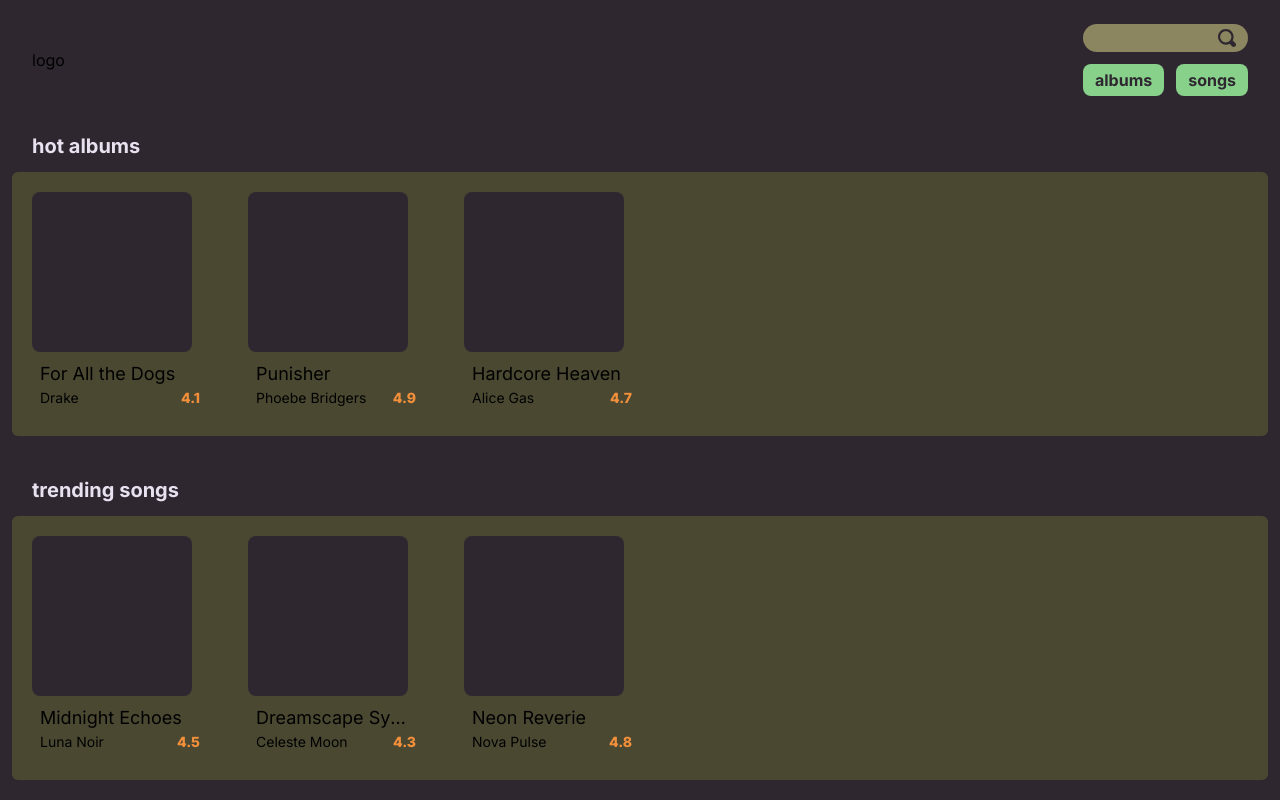
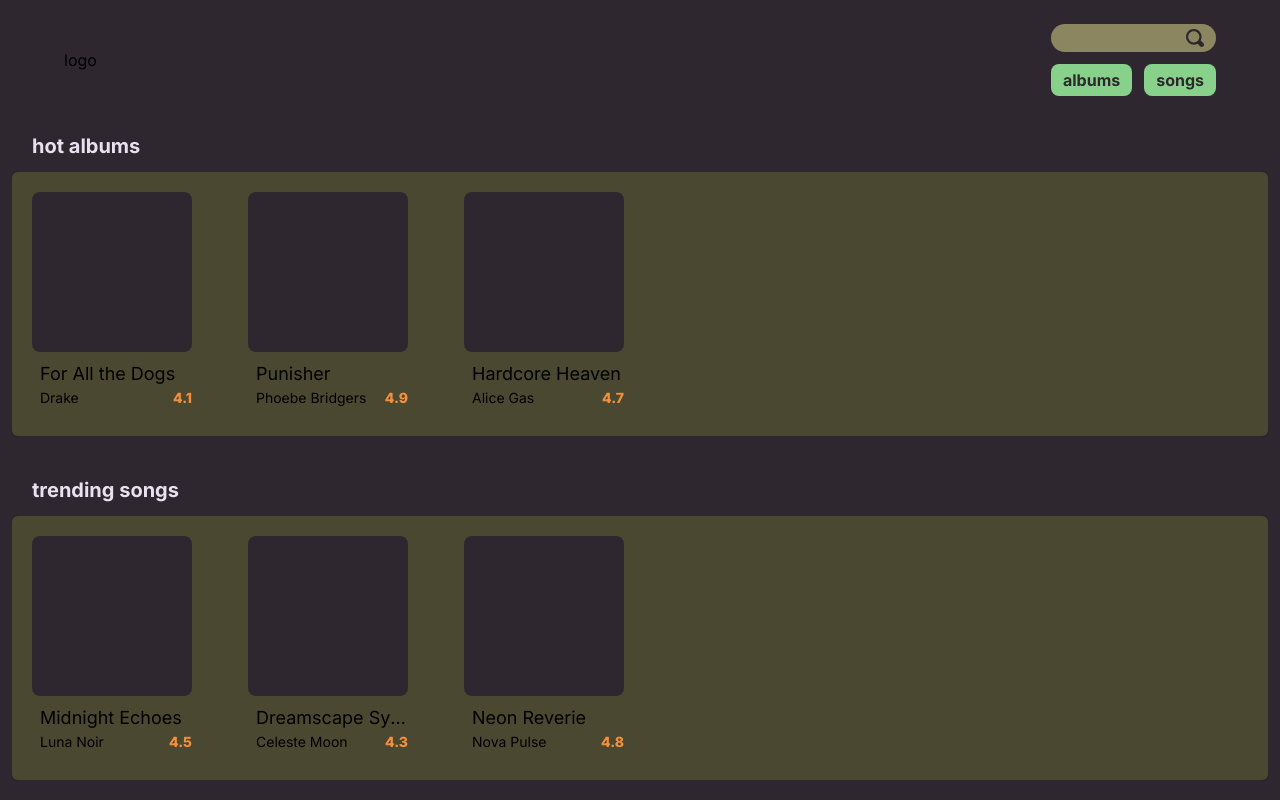
Before and after one commit to joshlarue/lbfm, a Next.js app: page / in a window 1280 px wide. Shown: the top 800 px of the page. Built offline with nearby package versions, Linux system fonts and the light colour scheme.

Commit message:
added links to headers

```diff
--- a/src/app/components/CarouselItem.js
+++ b/src/app/components/CarouselItem.js
@@ -6,7 +6,7 @@ export default function CarouselItem(props) {
             <div className="flex justify-between p-2">
               <div className="flex flex-col w-full">
                 <p className="text-lg w-[20vh] truncate">{props.itemName}</p>
-                <div className="flex w-full justify-between">
+                <div className="flex w-[95%] justify-between">
                   <p className="text-sm w-[80%] truncate">{props.artistName}</p>
                   <p className="text-sm text-accent font-extrabold">{props.rating}</p>
                 </div>
--- a/src/app/components/Header.js
+++ b/src/app/components/Header.js
@@ -1,19 +1,20 @@
 import search from '../assets/search.svg';
 import Image from 'next/image';
+import Link from 'next/link';
 
 export default function Header() {
   return (
     <>
       <header className="w-full h-[15vh] flex justify-center items-center">
-        <div className="flex h-[80%] w-[95%] justify-between">
-          <div className="flex justify-center items-center">logo</div>
+        <div className="flex h-[80%] w-[90%] justify-between">
+          <Link href={'/'} className="flex justify-center items-center">logo</Link>
           <div className="flex flex-col justify-center items-end gap-3">
-            <div className="w-full h-7 bg-primary-light rounded-full flex justify-end pr-3">
-              <Image src={search} />
-            </div>
+            <Link href={'/search'} className='w-full h-7 bg-primary-light rounded-full flex justify-end pr-3'>
+                <Image src={search} />
+            </Link>
             <div className="flex gap-3">
-              <button className="flex justify-center items-center bg-secondary text-base font-bold rounded-lg px-3 py-1">albums</button>
-              <button className="flex justify-center items-center bg-secondary text-base font-bold rounded-lg px-3 py-1">songs</button>
+              <button className="flex justify-center items-center bg-secondary text-base font-bold rounded-lg px-3 py-1"><Link href={'/albums'}>albums</Link></button>
+              <button className="flex justify-center items-center bg-secondary text-base font-bold rounded-lg px-3 py-1"><Link href={'/songs'}>songs</Link></button>
             </div>
           </div>
         </div>
```
